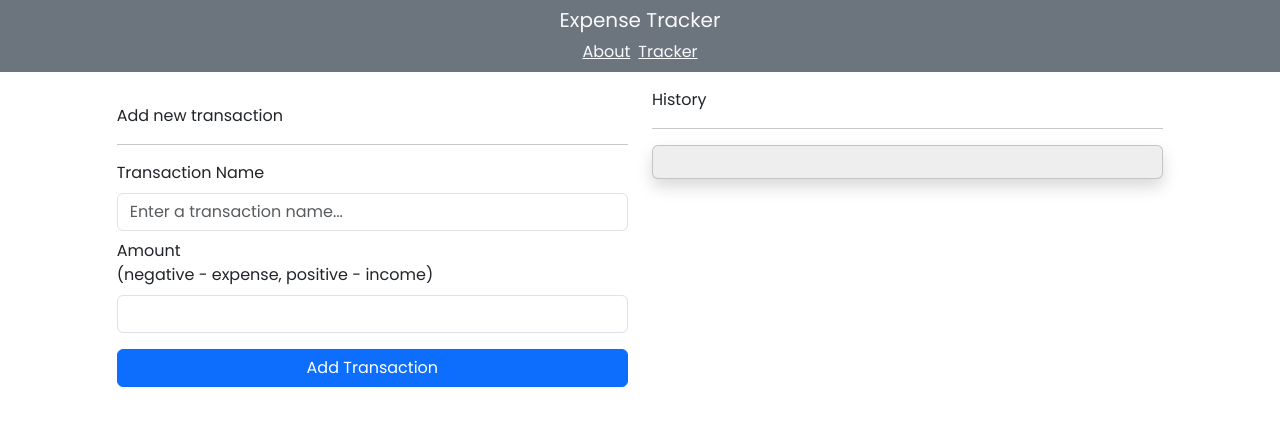
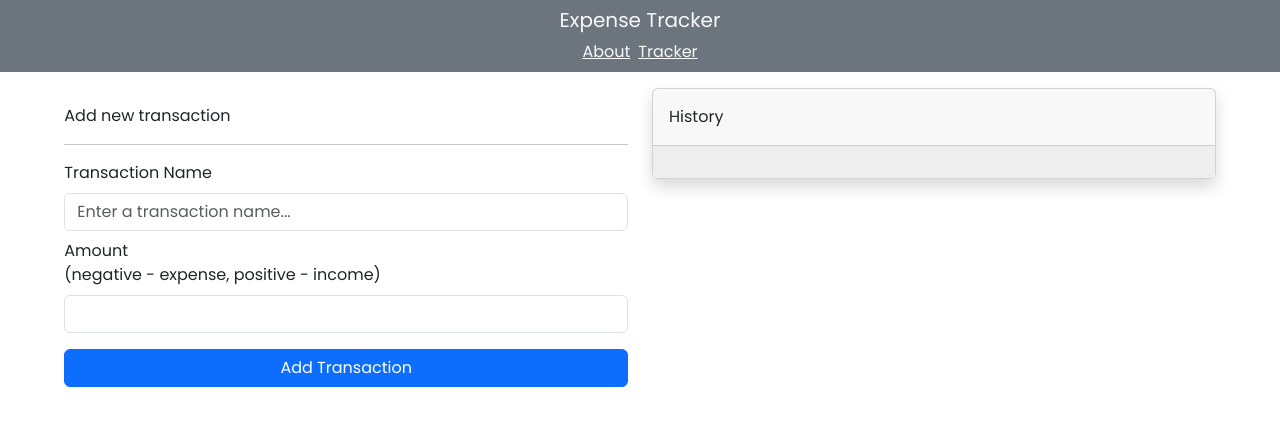
Before and after one commit to lengyangweb/expense-tracker, a Next.js app: page /tracker in a window 1280 px wide. Shown: the top 426 px of the page. Built offline with nearby package versions, Linux system fonts and the light colour scheme.

Commit message:
modify history display

```diff
--- a/src/app/components/ExpenseHistory.jsx
+++ b/src/app/components/ExpenseHistory.jsx
@@ -19,11 +19,9 @@ const ExpenseHistory = ({ histories, setHistories }) => {
   };
 
   return (
-    <>
-      <span className="fw-400">History</span>
-      <hr />
-      <Card
-        className="p-3 shadow"
+    <Card className="shadow">
+      <Card.Header className="p-3">History</Card.Header>
+      <Card.Body
         style={{
           maxHeight: "420px",
           overflowY: "scroll",
@@ -37,8 +35,8 @@ const ExpenseHistory = ({ histories, setHistories }) => {
             removeTransaction={removeTransaction}
           />
         ))}
-      </Card>
-    </>
+      </Card.Body>
+    </Card>
   );
 };
 
--- a/src/app/tracker/page.jsx
+++ b/src/app/tracker/page.jsx
@@ -49,7 +49,7 @@ const TrackerPage = () => {
 
   return (
     <div className="d-flex justify-content-center py-3">
-      <Col xs={10}>
+      <Col xs={11}>
         <Row>
           <Col xs={12} md={6}>
             <Row>
```
